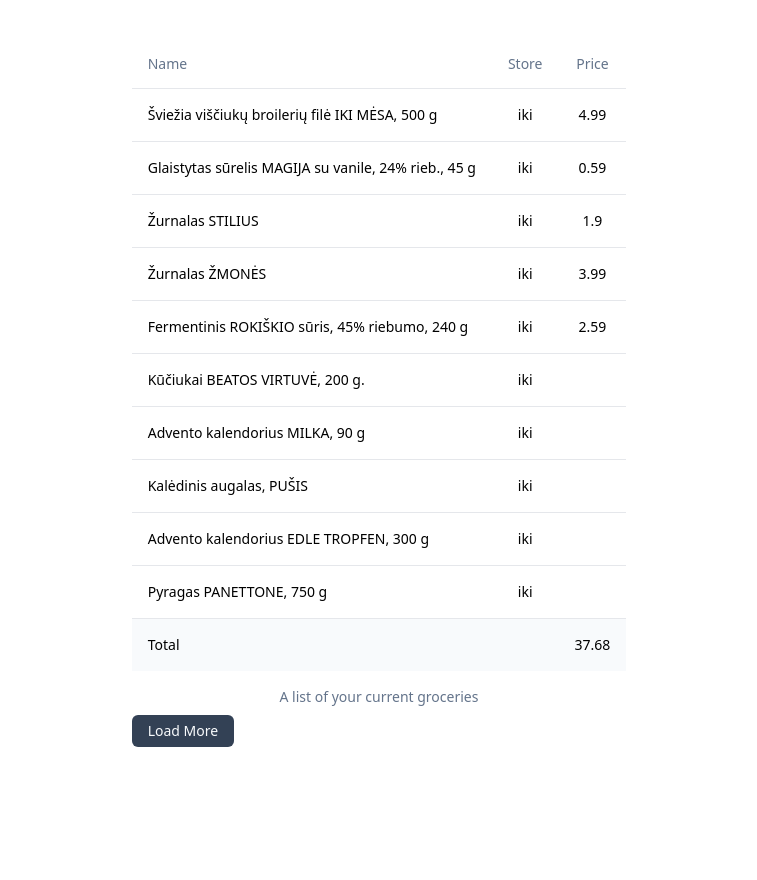
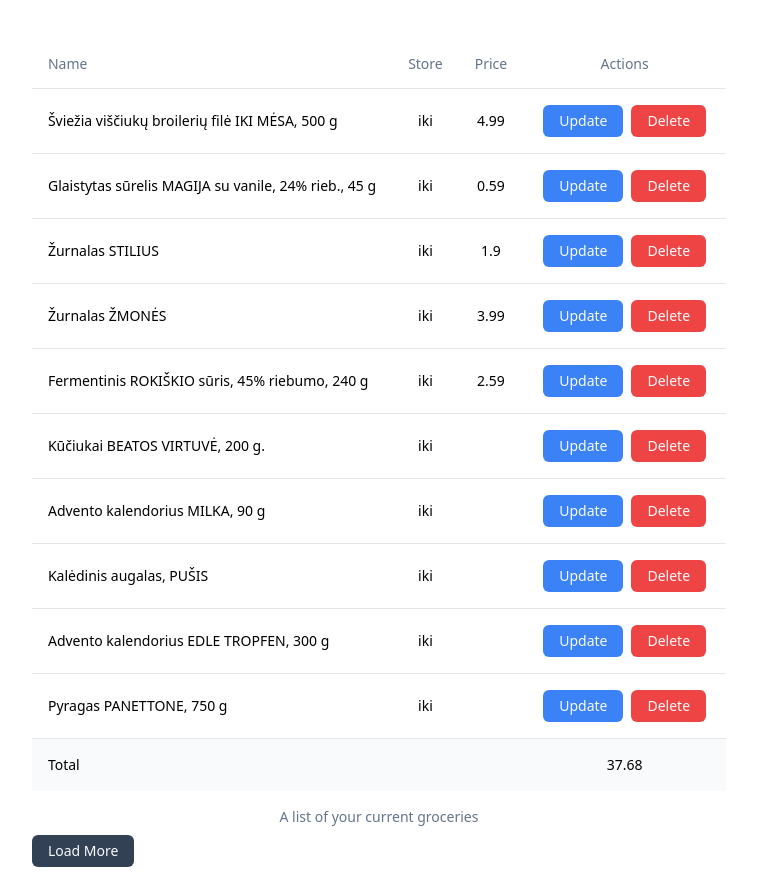
Before and after one commit to maistas365/maistas365, a React (Vite) app in the folder app/frontend/: page / in a window 1280 px wide. Shown: the whole page, without its empty margins (261-1018 px from the left). Before the commit the page ends 800 px from the top, so only its background shows below. Built offline with nearby package versions, Linux system fonts and the light colour scheme.

Commit message:
react icons added

```diff
--- a/app/frontend/package.json
+++ b/app/frontend/package.json
@@ -17,6 +17,7 @@
     "lucide-react": "^0.403.0",
     "react": "^18.3.1",
     "react-dom": "^18.3.1",
+    "react-icons": "^5.2.1",
     "tailwind-merge": "^2.4.0",
     "tailwindcss-animate": "^1.0.7"
   },
--- a/app/frontend/src/components/MainGroceryList.tsx
+++ b/app/frontend/src/components/MainGroceryList.tsx
@@ -19,6 +19,16 @@
     const [total, setTotal] = useState(0);
     const [items, setItems] = useState<JSX.Element[]>([]);
 
+    const handleUpdate = (id) => {
+        // Your update logic here
+        console.log("Update item with id:", id);
+    };
+
+    const handleDelete = (id) => {
+        // Your delete logic here
+        console.log("Delete item with id:", id);
+    };
+
     useEffect(() => {
         let totalAmount = 0;
         data.forEach((item) => {
@@ -33,6 +43,20 @@
                 <TableCell className="font-medium">{item.name}</TableCell>
                 <TableCell className="text-center">{item.shop}</TableCell>
                 <TableCell className="text-center">{item.price}</TableCell>
+                <TableCell className="text-center">
+                    <Button
+                        onClick={() => handleUpdate(item.id)}
+                        className="bg-blue-500 h-8 mx-1"
+                    >
+                        Update
+                    </Button>
+                    <Button
+                        onClick={() => handleDelete(item.id)}
+                        className="bg-red-500 h-8 mx-1"
+                    >
+                        Delete
+                    </Button>
+                </TableCell>
             </TableRow>
         ));
         setItems(newItems);
@@ -47,14 +71,15 @@
                         <TableHead>Name</TableHead>
                         <TableHead className="text-center">Store</TableHead>
                         <TableHead className="text-center">Price</TableHead>
+                        <TableHead className="text-center">Actions</TableHead>
                     </TableRow>
                 </TableHeader>
-                    <TableBody className="max-h-64 overflow-y-scroll">
-                        {items}
-                    </TableBody>
+                <TableBody className="max-h-64 overflow-y-scroll">
+                    {items}
+                </TableBody>
                 <TableFooter>
                     <TableRow>
-                        <TableCell colSpan={2}>Total</TableCell>
+                        <TableCell colSpan={3}>Total</TableCell>
                         <TableCell className="text-center">{total}</TableCell>
                     </TableRow>
                 </TableFooter>
```
